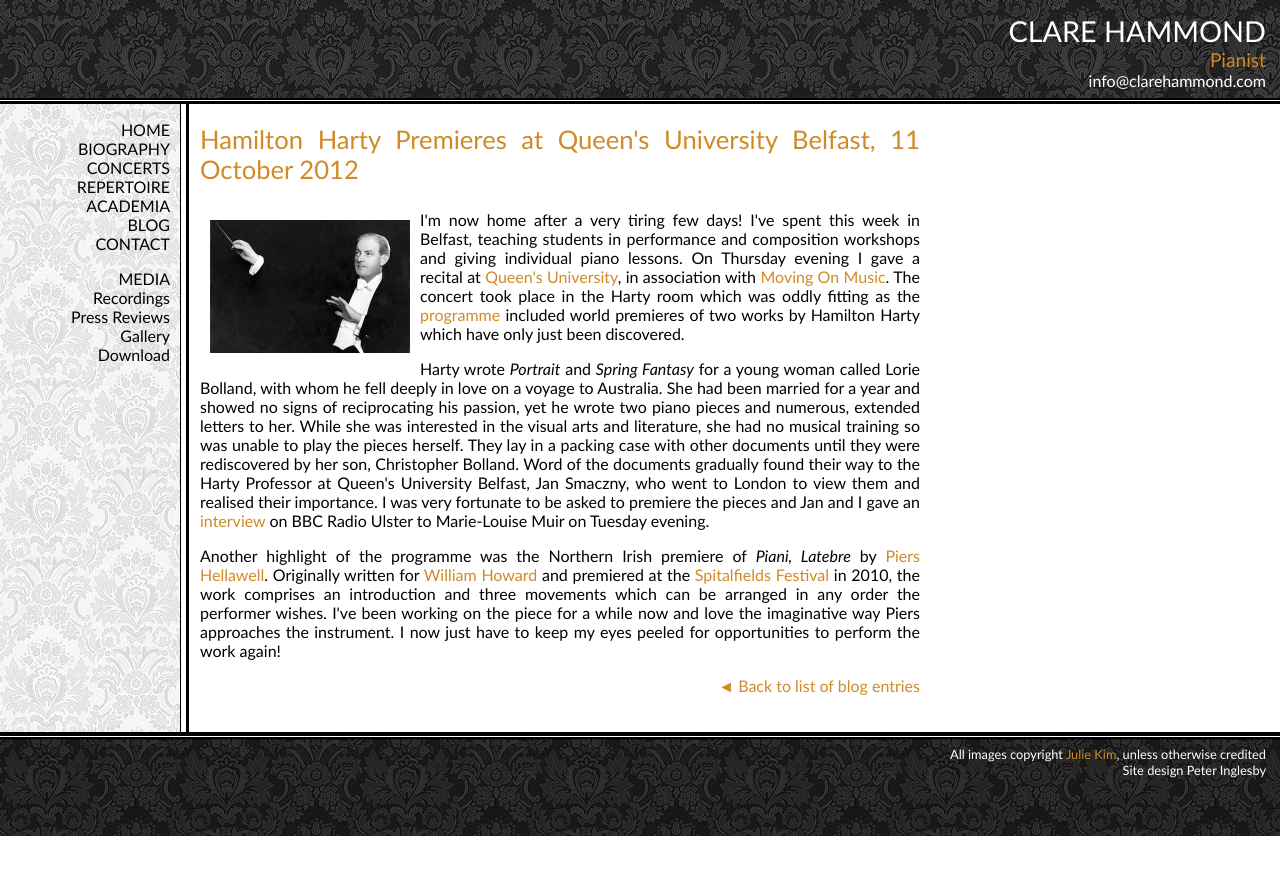
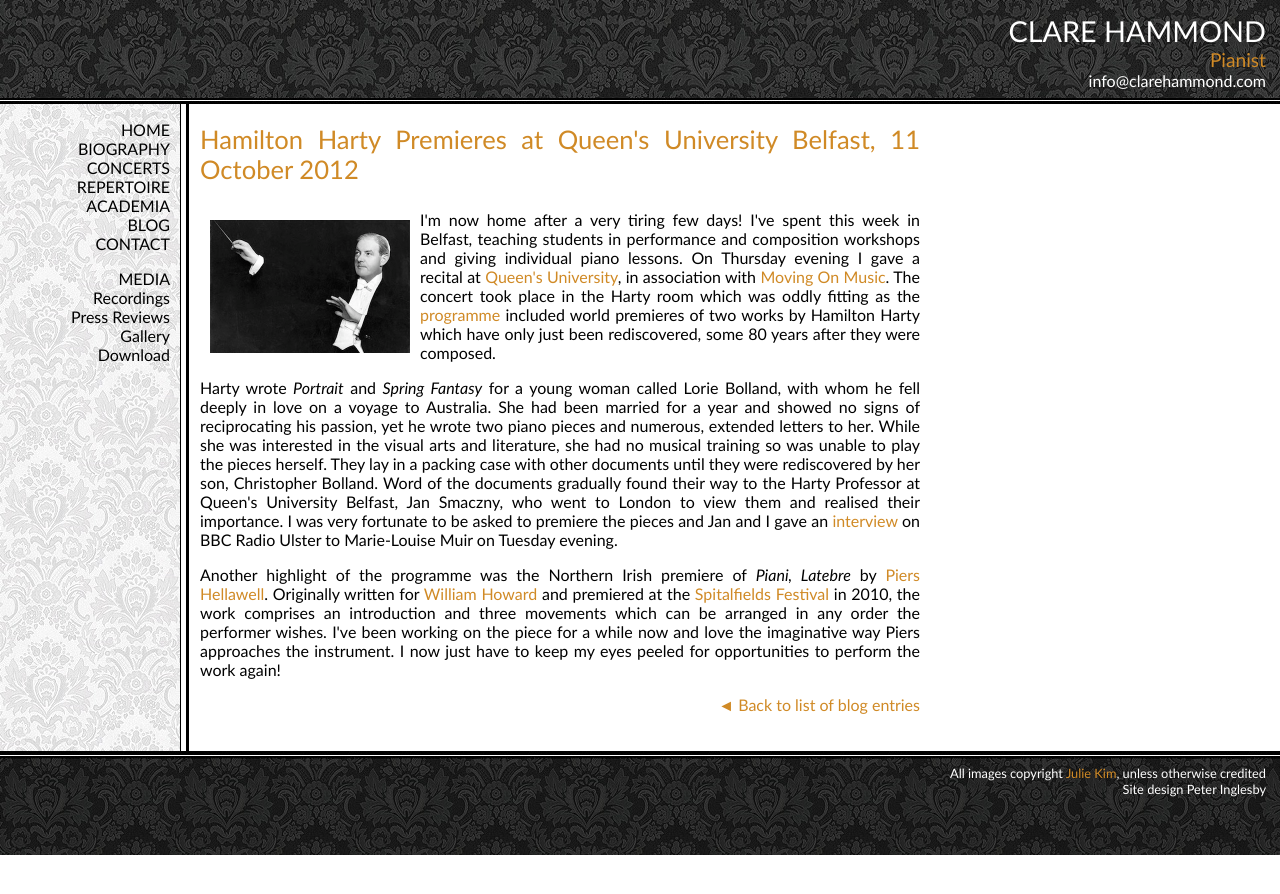
Before and after one commit to hammonc/clarehammond.com, a Jekyll site: the page built from blog-20121011.html, in a window 1280 px wide. Shown: the top 894 px of the page. Built offline with Jekyll 4.4.1, drawn with Linux system fonts in a browser that asks for light colours.

Commit message:
alteration

```diff
--- a/blog-20121011.html
+++ b/blog-20121011.html
@@ -5,7 +5,7 @@ title: Hamilton Harty Premieres at Queen's University Belfast, 11 October 2012
 
 <img src="resources/blog-20121011.jpg" class="blog-img" />
 
-<p>I'm now home after a very tiring few days! I've spent this week in Belfast, teaching students in performance and composition workshops and giving individual piano lessons. On Thursday evening I gave a recital at <a href="http://www.music.qub.ac.uk/" target="_blank">Queen's University</a>, in association with <a href="http://www.movingonmusic.co.uk/" target="_blank">Moving On Music</a>. The concert took place in the Harty room which was oddly fitting as the <a href="http://www.culturenorthernireland.org/article/5280/0/1/classical-review-clare-hammond" target="_blank">programme</a> included world premieres of two works by Hamilton Harty which have only just been discovered.</p>
+<p>I'm now home after a very tiring few days! I've spent this week in Belfast, teaching students in performance and composition workshops and giving individual piano lessons. On Thursday evening I gave a recital at <a href="http://www.music.qub.ac.uk/" target="_blank">Queen's University</a>, in association with <a href="http://www.movingonmusic.co.uk/" target="_blank">Moving On Music</a>. The concert took place in the Harty room which was oddly fitting as the <a href="http://www.culturenorthernireland.org/article/5280/0/1/classical-review-clare-hammond" target="_blank">programme</a> included world premieres of two works by Hamilton Harty which have only just been rediscovered, some 80 years after they were composed.</p>
 
 <p>Harty wrote <em>Portrait</em> and <em>Spring Fantasy</em> for a young woman called Lorie Bolland, with whom he fell deeply in love on a voyage to Australia. She had been married for a year and showed no signs of reciprocating his passion, yet he wrote two piano pieces and numerous, extended letters to her. While she was interested in the visual arts and literature, she had no musical training so was unable to play the pieces herself. They lay in a packing case with other documents until they were rediscovered by her son, Christopher Bolland. Word of the documents gradually found their way to the Harty Professor at Queen's University Belfast, Jan Smaczny, who went to London to view them and realised their importance. I was very fortunate to be asked to premiere the pieces and Jan and I gave an <a href="http://www.bbc.co.uk/iplayer/episode/b01n8c5t/Arts_Extra_09_10_2012/" target="_blank">interview</a> on BBC Radio Ulster to Marie-Louise Muir on Tuesday evening.</p>
 
```
